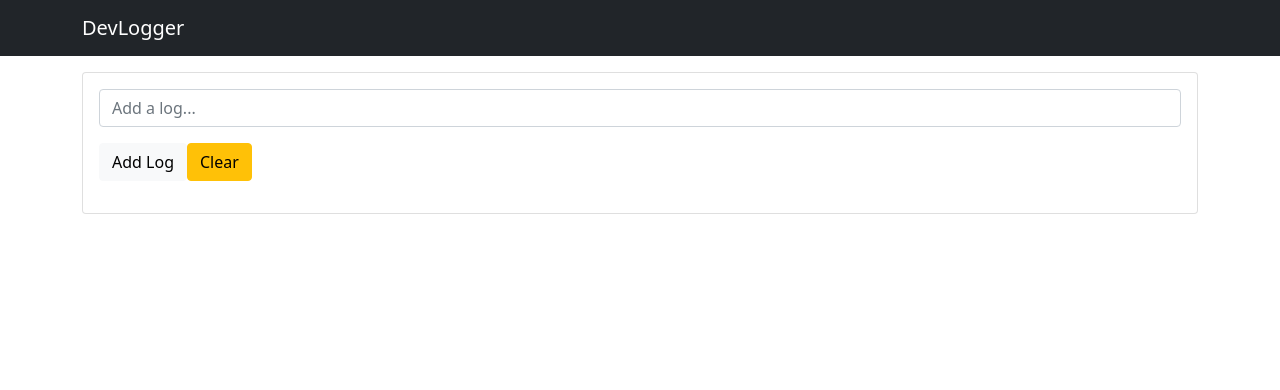
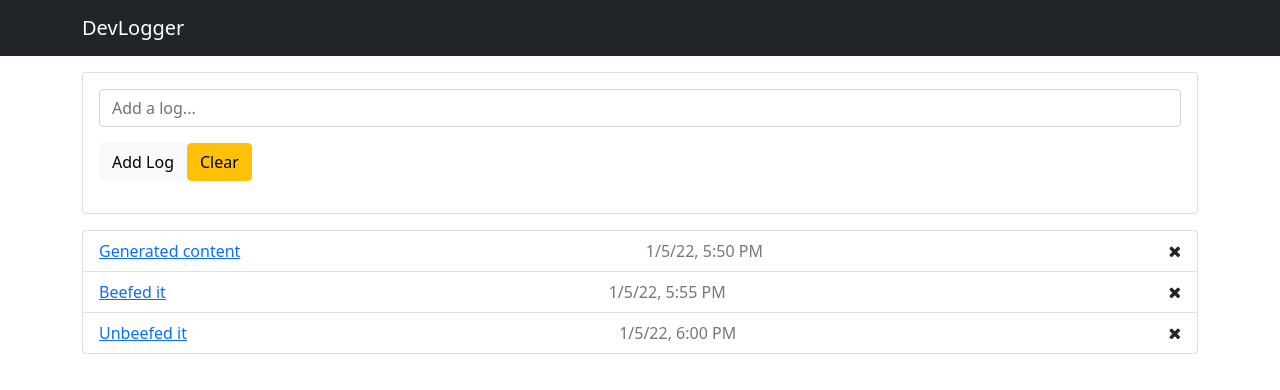
Before and after one commit to LarkDiet/angular-ivy-devlogger-demo, an Angular app: page / in a window 1280 px wide. Shown: the top 390 px of the page. Built offline with nearby package versions, Linux system fonts and the light colour scheme.

Commit message:
1 file modified

```diff
--- a/src/app/logs/logs.component.ts
+++ b/src/app/logs/logs.component.ts
@@ -1,4 +1,6 @@
 import { Component, OnInit } from '@angular/core';
+
+import {LogService} from '../services/log.service';
 
 import { Log } from '../models/Log';
 
@@ -10,8 +12,9 @@ import { Log } from '../models/Log';
 export class LogsComponent implements OnInit {
   logs: Log[];
 
-  constructor() {}
+  constructor(private logService: LogService) {}
 
   ngOnInit() {
+    this.logs = this.logService.getLogs();
   }
 }
```
